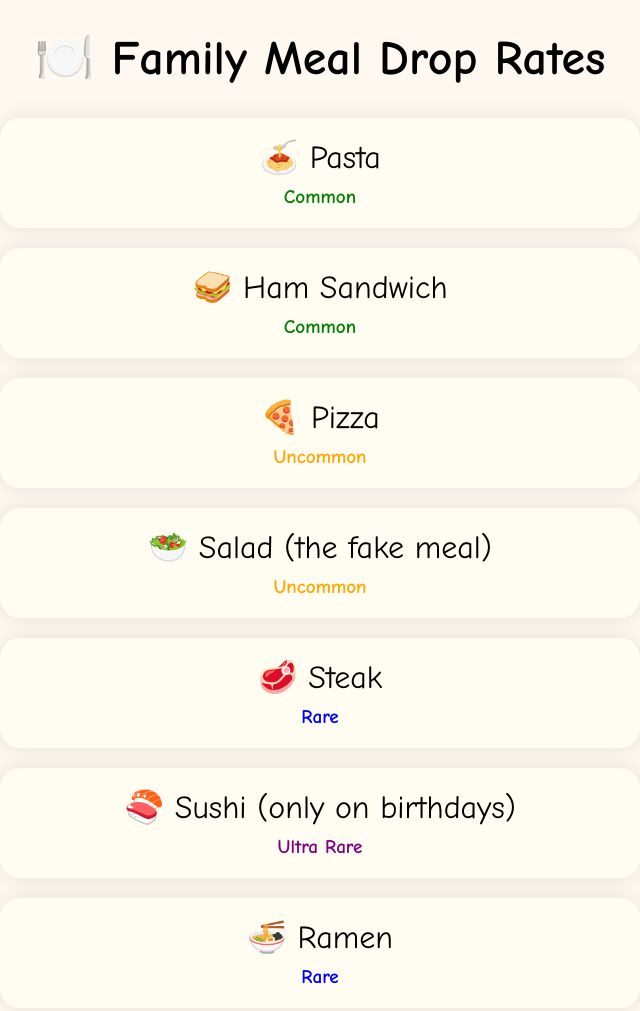
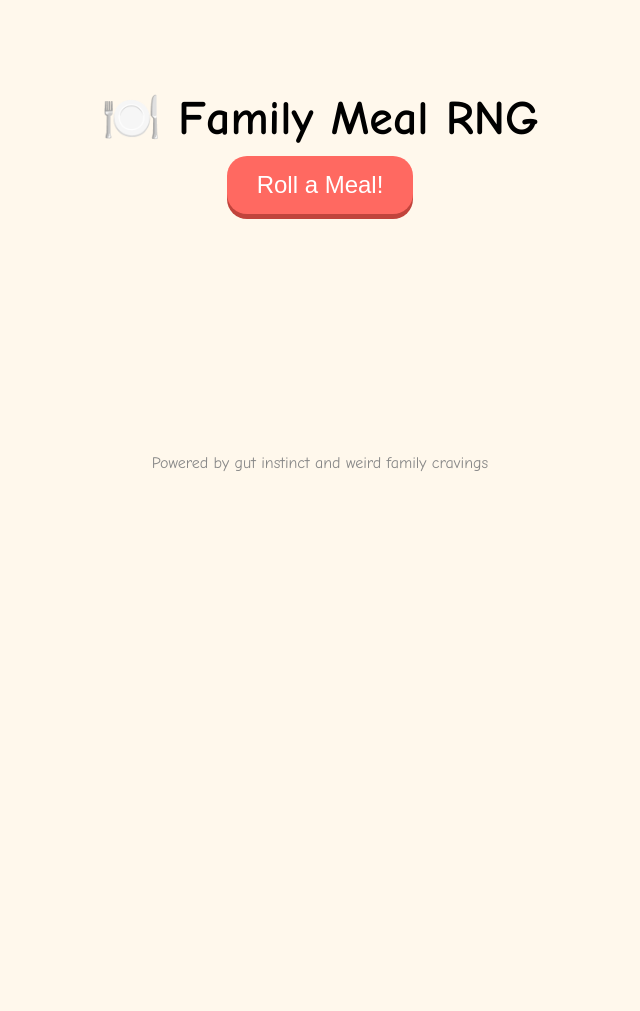
Before and after one commit to BadKarmasYTs/Meals, a plain HTML site: page index.html in a window 1280 px wide. Shown: the top 1011 px of the page, without its empty margins (320-960 px from the left). After the commit the page ends 866 px from the top, so only its background shows below. Drawn offline with Linux system fonts and the light colour scheme.

Commit message:
Update index.html

```diff
--- a/index.html
+++ b/index.html
@@ -2,104 +2,117 @@
 <html lang="en">
 <head>
   <meta charset="UTF-8">
-  <title>Family Meal Drop Rates</title>
+  <title>🎲 Family Meal RNG</title>
   <style>
     body {
-      font-family: 'Comic Sans MS', sans-serif;
-      background-color: #fff8f0;
-      margin: 0;
-      padding: 0;
+      background: #fff8ec;
+      font-family: 'Comic Sans MS', cursive;
+      display: flex;
+      flex-direction: column;
+      align-items: center;
+      justify-content: flex-start;
+      min-height: 100vh;
+      padding-top: 50px;
       text-align: center;
     }
 
     h1 {
       font-size: 3em;
-      margin-top: 30px;
+      margin-bottom: 10px;
     }
 
-    .meal {
-      margin: 20px auto;
-      max-width: 600px;
-      background-color: #fffcf2;
-      padding: 20px;
+    .button {
+      padding: 15px 30px;
+      background: #ff6961;
+      color: white;
+      border: none;
       border-radius: 20px;
-      box-shadow: 0 0 20px rgba(0,0,0,0.1);
-      position: relative;
-      transition: transform 0.2s ease;
+      font-size: 1.5em;
+      cursor: pointer;
+      box-shadow: 0 5px 0 #c1443c;
+      transition: all 0.2s;
     }
 
-    .meal:hover {
-      transform: scale(1.03) rotate(1deg);
+    .button:active {
+      transform: translateY(4px);
+      box-shadow: 0 2px 0 #c1443c;
     }
 
-    .name {
-      font-size: 2em;
-    }
-
-    .rarity {
-      font-size: 1.2em;
-      font-weight: bold;
-      margin-top: 10px;
+    #result {
+      margin-top: 40px;
+      font-size: 2.5em;
+      min-height: 100px;
+      padding: 20px;
     }
 
     .common { color: green; }
     .uncommon { color: orange; }
     .rare { color: blue; }
     .ultrarare { color: purple; }
-    .legendary { color: red; text-shadow: 0 0 10px red; }
+    .legendary { color: red; text-shadow: 0 0 5px red; animation: shake 0.3s ease-in-out infinite; }
+
+    @keyframes shake {
+      0% { transform: rotate(1deg); }
+      50% { transform: rotate(-1deg); }
+      100% { transform: rotate(1deg); }
+    }
 
     footer {
-      margin-top: 50px;
+      margin-top: 60px;
       color: #888;
-      font-size: 0.9em;
     }
   </style>
 </head>
 <body>
 
-  <h1>🍽️ Family Meal Drop Rates</h1>
+  <h1>🍽️ Family Meal RNG</h1>
+  <button class="button" onclick="rollMeal()">Roll a Meal!</button>
+  <div id="result"></div>
 
-  <div id="meals"></div>
-
-  <footer>
-    Made by a hungry family. Powered by disappointment and pasta.
-  </footer>
+  <footer>Powered by gut instinct and weird family cravings</footer>
 
   <script>
     const meals = [
-      { name: '🍝 Pasta', rarity: 'Common' },
-      { name: '🥪 Ham Sandwich', rarity: 'Common' },
-      { name: '🍕 Pizza', rarity: 'Uncommon' },
-      { name: '🥗 Salad (the fake meal)', rarity: 'Uncommon' },
-      { name: '🥩 Steak', rarity: 'Rare' },
-      { name: '🍣 Sushi (only on birthdays)', rarity: 'Ultra Rare' },
-      { name: '🍜 Ramen', rarity: 'Rare' },
-      { name: '🦞 Lobster (??? how)', rarity: 'Legendary' },
-      { name: '🍛 Leftover Mystery Sludge', rarity: 'Common' },
-      { name: '🔥 Burnt Whatever', rarity: 'Ultra Rare' },
-      { name: '👻 Air (forgot to shop)', rarity: 'Legendary' },
-      { name: '💩 "It looked like food"', rarity: 'Legendary' }
+      { name: "🍝 Pasta", rarity: "Common", weight: 30 },
+      { name: "🍗 Chicken", rarity: "Common", weight: 30 },
+      { name: "🍲 Soup", rarity: "Common", weight: 30 },
+      { name: "🌮 Tacos", rarity: "Common", weight: 30 },
+      { name: "🍛 Leftovers", rarity: "Common", weight: 30 },
+      { name: "🍕 Pizza", rarity: "Uncommon", weight: 20 },
+      { name: "🥗 Salad with Chicken", rarity: "Uncommon", weight: 20 },
+      { name: "🛒 Sam's Club Food", rarity: "Uncommon", weight: 20 },
+      { name: "🥩 Steak", rarity: "Rare", weight: 10 },
+      { name: "🍗🍚 Chicken and Rice", rarity: "Rare", weight: 10 },
+      { name: "🥟 Pierogies", rarity: "Rare", weight: 10 },
+      { name: "🍢 Chicken Skewers", rarity: "Rare", weight: 10 },
+      { name: "💩 Crap", rarity: "Ultra Rare", weight: 3 },
+      { name: "🥩🦀 Steak and Crab", rarity: "Legendary", weight: 1 }
     ];
 
     const rarityClass = {
-      'Common': 'common',
-      'Uncommon': 'uncommon',
-      'Rare': 'rare',
-      'Ultra Rare': 'ultrarare',
-      'Legendary': 'legendary'
+      "Common": "common",
+      "Uncommon": "uncommon",
+      "Rare": "rare",
+      "Ultra Rare": "ultrarare",
+      "Legendary": "legendary"
     };
 
-    const mealContainer = document.getElementById('meals');
+    function rollMeal() {
+      const totalWeight = meals.reduce((acc, meal) => acc + meal.weight, 0);
+      let roll = Math.random() * totalWeight;
+      let selected;
 
-    meals.forEach(meal => {
-      const div = document.createElement('div');
-      div.classList.add('meal');
-      div.innerHTML = `
-        <div class="name">${meal.name}</div>
-        <div class="rarity ${rarityClass[meal.rarity]}">${meal.rarity}</div>
-      `;
-      mealContainer.appendChild(div);
-    });
+      for (let meal of meals) {
+        if (roll < meal.weight) {
+          selected = meal;
+          break;
+        }
+        roll -= meal.weight;
+      }
+
+      const result = document.getElementById('result');
+      result.innerHTML = `<div class="${rarityClass[selected.rarity]}">${selected.name} <br> <small>${selected.rarity}</small></div>`;
+    }
   </script>
 
 </body>
```
